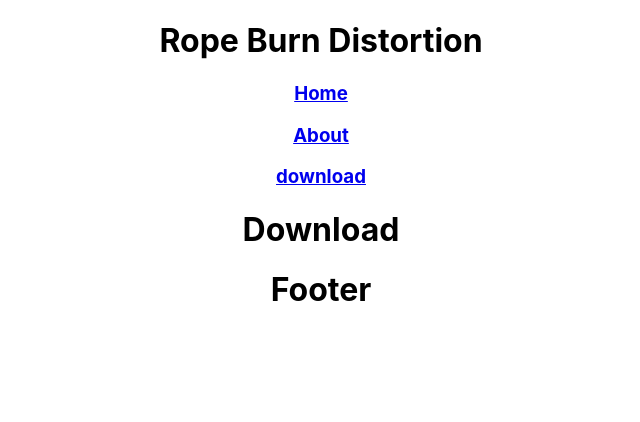
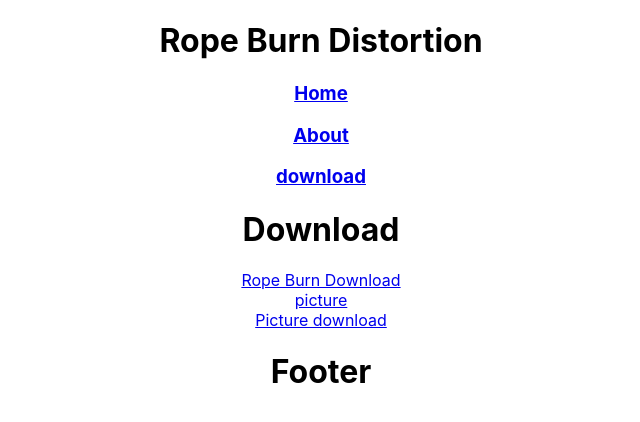
Before and after one commit to caleb88confer/rope-burn-web, a React (Create React App) app: page /download in a window 1280 px wide. Shown: the top 422 px of the page, without its empty margins (319-959 px from the left). Built offline with nearby package versions, Linux system fonts and the light colour scheme.

Commit message:
adds download link

```diff
--- a/src/components/Download.js
+++ b/src/components/Download.js
@@ -1,7 +1,14 @@
+import {Link} from "react-router-dom";
+
 function Download (props) {
     return (
         <div>
             <h1>Download</h1>
+            <a href="public/plugins/RopeBurn.zip" download>Rope Burn Download</a>
+            <br />
+            <a href="public/images/Screen Shot 2021-07-24 at 3.13.18 PM.png" download>picture</a>
+            <br />
+            <Link to="/Users/calebconfer/Desktop/rope burn distortion/rope-burn-web/public/images/Screen Shot 2021-07-24 at 3.13.18 PM.png" target="_blank" download>Picture download</Link>
         </div>
 
     )
```
Also changed, not shown: public/images/Screen Shot 2021-07-24 at 3.13.18 PM.png (added), 1 other file (tests, documents, lock files or other folders).
